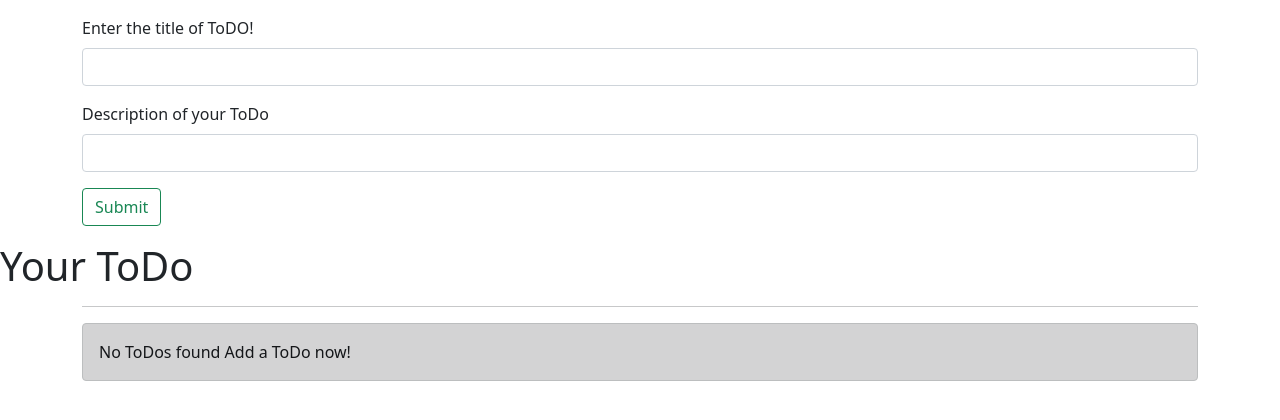
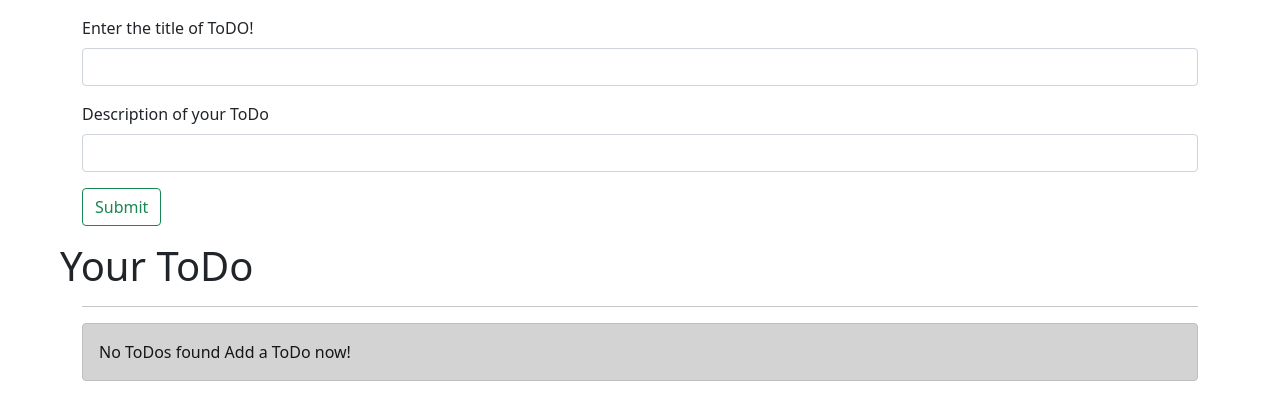
Before and after one commit to numaan0/flask-todo-webapp, a Flask app: page / in a window 1280 px wide. Shown: the part 56-476 px from the top of the page. Run offline with Flask 2, Linux system fonts and the light colour scheme; data that the repository does not hold is empty.

Commit message:
Update index.html

```diff
--- a/templates/index.html
+++ b/templates/index.html
@@ -16,7 +16,7 @@
   <button type="submit" class="btn btn-outline-success">Submit</button>
 </form>
     </div>
-  <h1>Your ToDo</h1>
+  <h1 style="margin-left:60px;">Your ToDo</h1>
   <div class="container my-3">
 
   {% if allTodo|length==0 %}
```
